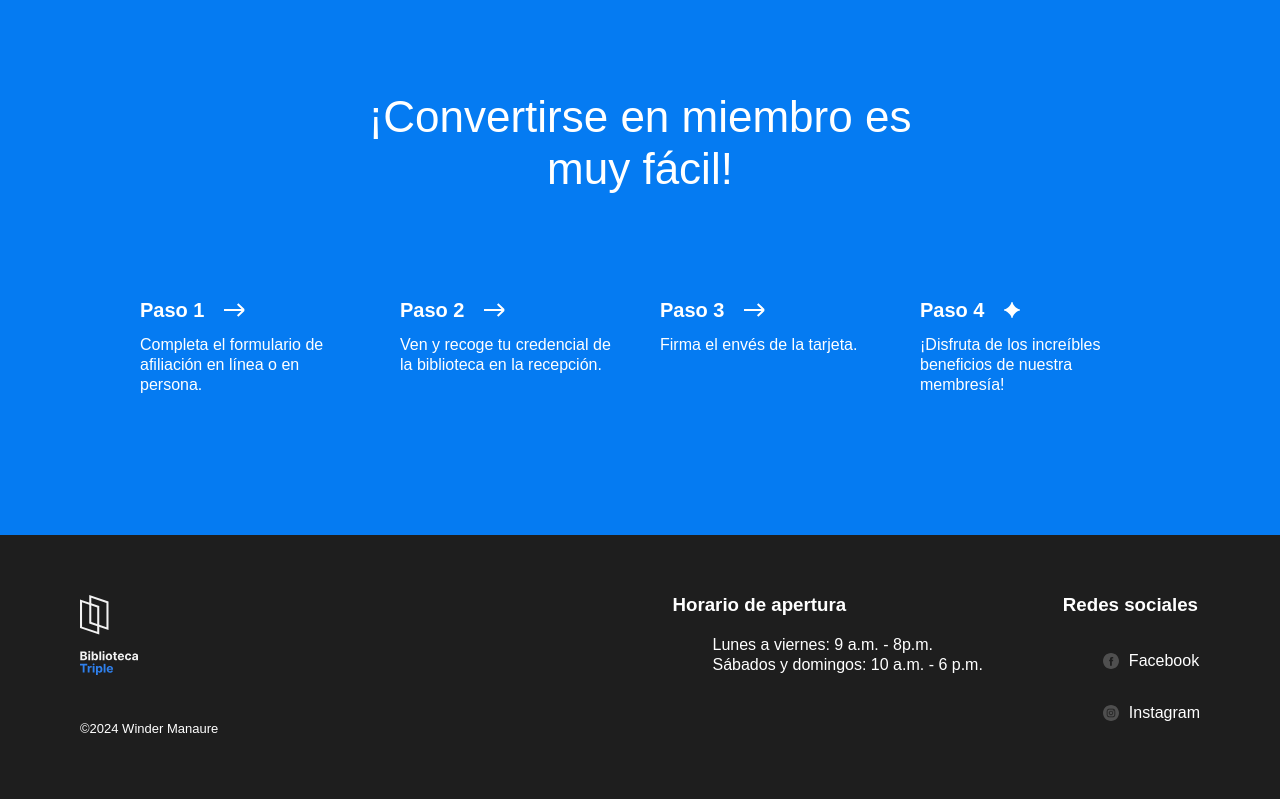
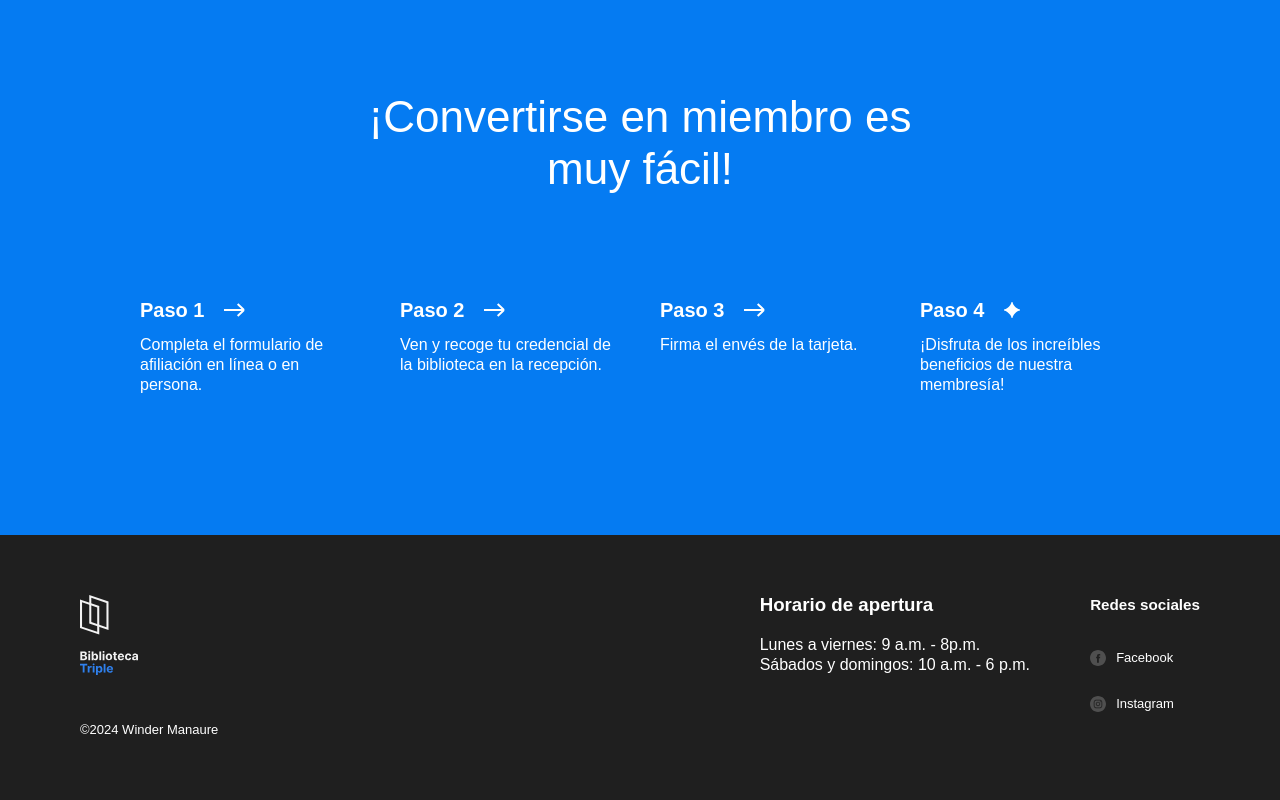
Before and after one commit to WINDERSITOUUU/web_project_library_es, a plain HTML site: page index.html in a window 1280 px wide. Shown: the part 2947-3747 px from the top of the page. Drawn offline with Linux system fonts and the light colour scheme.

Commit message:
Nueva actualizacion de mi proyecto

```diff
--- a/styles/style.css
+++ b/styles/style.css
@@ -344,7 +344,7 @@
 
 .footer {
   box-sizing: border-box;
-  background-color: #000000e1;
+  background-color: #1f1f1f;
   color: #ffffff;
   padding: 60px 80px;
   position: relative;
@@ -358,10 +358,12 @@
 .footer__column_content_hours {
   font-size: 16px;
   margin-left: auto;
+  position: absolute;
+  right: 250px;
 }
 
 .footer__column_content_social {
-  font-size: 16px;
+  font-size: small;
   margin-left: 80px;
 }
 
@@ -377,7 +379,7 @@
 
 .footer__list {
   list-style-type: none;
-  margin: 0;
+  padding: 0;
 }
 
 .footer__list-item {
```
